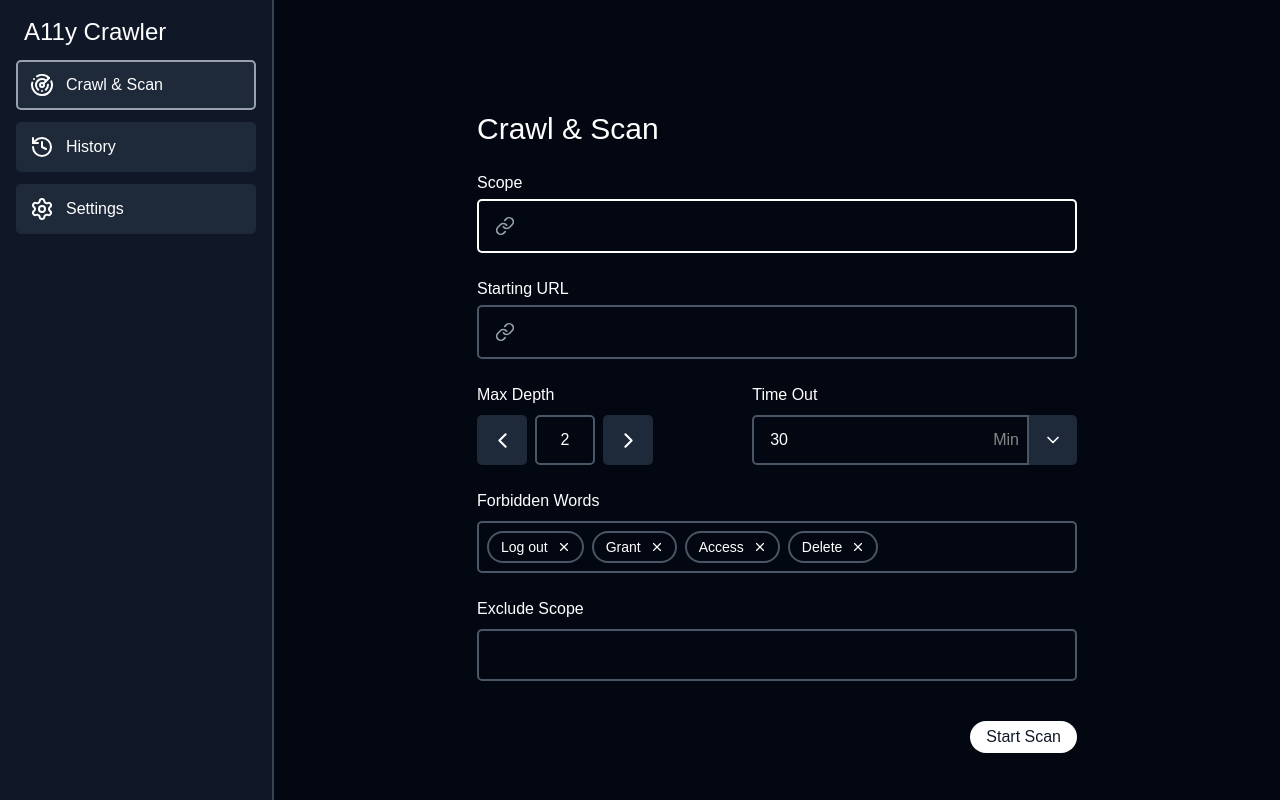
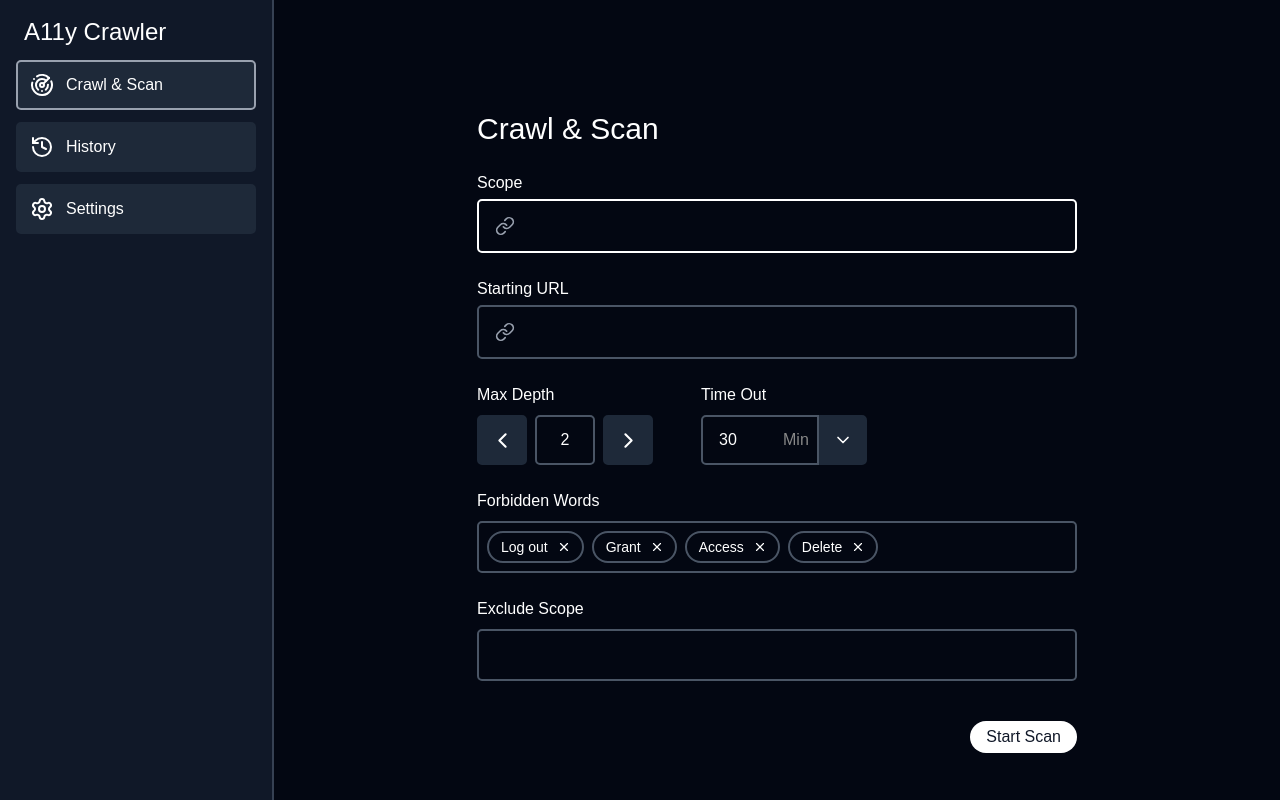
Before and after one commit to harryg02/a11y-crawler, a Next.js app: page / in a window 1280 px wide. Built offline with nearby package versions, Linux system fonts and the light colour scheme; a web font is replaced by a local one.

Commit message:
style: adjust layout spacing and fix fixed-width input sizing in CrawlScanForm and DropdownInput

```diff
--- a/app/components/CrawlScanForm.tsx
+++ b/app/components/CrawlScanForm.tsx
@@ -67,8 +67,8 @@ export default function CrawlScan({ onStart }: CrawlScanProps) {
               type="url"
             />
           </div>
-          <div className="flex gap-6">
-            <div className="flex-1">
+          <div className="flex gap-12">
+            <div className="">
               <label htmlFor="max-depth" className="block text-white mb-2">
                 Max Depth
               </label>
@@ -81,7 +81,7 @@ export default function CrawlScan({ onStart }: CrawlScanProps) {
                 ariaLabel="Max interaction depth"
               />
             </div>
-            <div className="flex-1">
+            <div className="">
               <label htmlFor="timeout" className="block text-white mb-2">
                 Time Out
               </label>
--- a/app/components/DropdownInput.tsx
+++ b/app/components/DropdownInput.tsx
@@ -44,8 +44,8 @@ export default function DropdownInput({
   const displayValue = value === Infinity ? '∞' : value.toString();
 
   return (
-    <div ref={containerRef} className="relative w-full">
-      <div className="flex items-center w-full h-[50px] transition-colors">
+    <div ref={containerRef} className="relative">
+      <div className="flex items-center h-[50px] transition-colors">
         <div className='border-2 border-gray-600 hover:border-gray-400 focus-within:border-white hover:focus-within:border-white items-center flex h-[50px] rounded-l-[5px]'>
           <input
             id={id}
@@ -53,7 +53,7 @@ export default function DropdownInput({
             value={displayValue}
             onChange={(e) => handleInput(e.target.value)}
             aria-label={ariaLabel}
-            className="flex-1 h-full px-4 bg-transparent text-white focus:outline-none"
+            className="w-20 h-full px-4 bg-transparent text-white focus:outline-none"
           />
           {suffix && (
             <span className="text-[#888] pr-2 select-none" aria-hidden="true">
```
